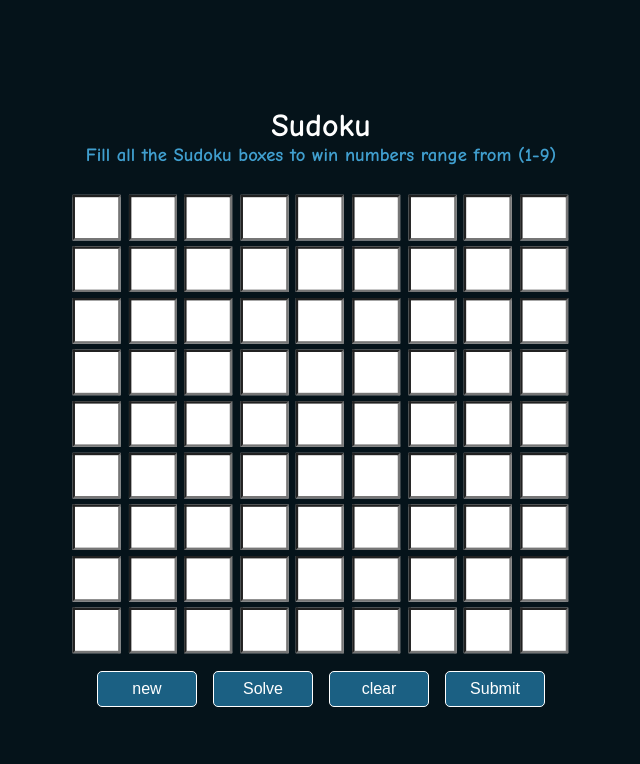
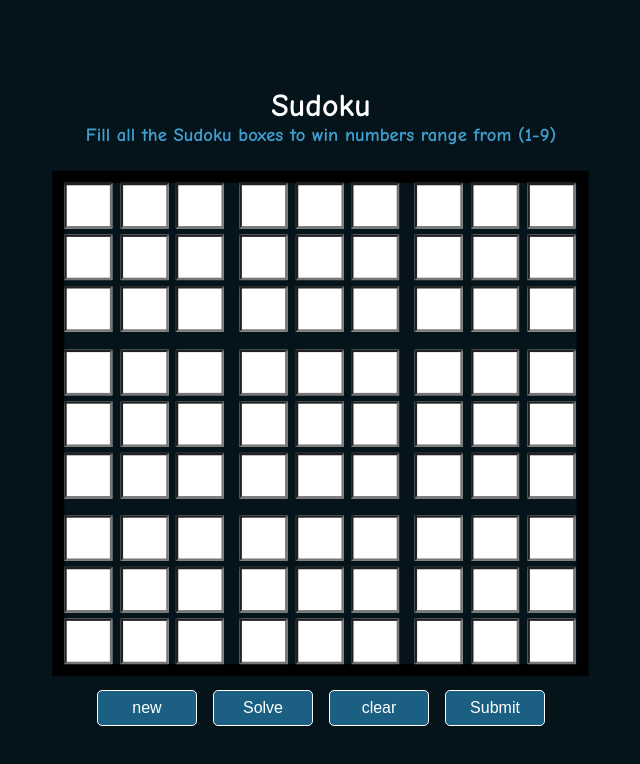
Before and after one commit to Rahim-444/Brainathon, a React (Create React App) app in the folder brainathon/: page / in a window 1280 px wide. Shown: the top 764 px of the page, without its empty margins (319-959 px from the left). Built offline with nearby package versions, Linux system fonts and the light colour scheme; no server answers.

Commit message:
added spaces between blocks in sudoku

```diff
--- a/brainathon/src/componenets/board.css
+++ b/brainathon/src/componenets/board.css
@@ -1,7 +1,32 @@
+/* .board { */
+/*   display: grid; */
+/*   grid-template-columns: repeat(9, 2.6rem); */
+/*   grid-gap: 5px; */
+/*   justify-content: center; */
+/*   align-content: center; */
+/* } */
+
 .board {
   display: grid;
-  grid-template-columns: repeat(9, 2.6rem);
-  grid-gap: 5px;
+  grid-template-columns: 2.6rem 2.6rem 3rem 2.6rem 2.6rem 3rem 2.6rem 2.6rem 2.6rem; /* 9 columns for the 9 boxes */
+  grid-gap: 5px; /* Adjust the gap as per your requirement */
   justify-content: center;
   align-content: center;
+  /* Add borders to create the box structure */
+  border: 10px solid #000; /* Black border around the entire board */
 }
+
+.borders {
+  /* Additional styling for individual boxes, if needed */
+}
+
+/* Add styling for the gaps between the 3x3 boxes */
+.board > :nth-child(3n):not(:nth-child(9n)) {
+  /* border-right: 20px solid white; */
+}
+.board > :nth-child(27n) {
+  margin-bottom: 0.6rem; /* Add a bottom padding every 3rd row */
+}
+.board > :nth-child(81) {
+  margin-bottom: 0;
+}
--- a/brainathon/src/componenets/board.jsx
+++ b/brainathon/src/componenets/board.jsx
@@ -8,6 +8,7 @@ export const Board = ({ SudokuBoard, props }) => {
       {SudokuBoard.map((value, index) => {
         return (
           <Box
+            className="borders"
             value={value}
             index={index}
             setval={props.setval}
```
Also changed, not shown: 2 other files (tests, documents, lock files or other folders).
